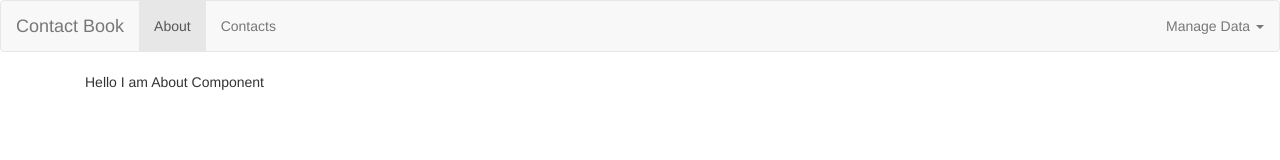
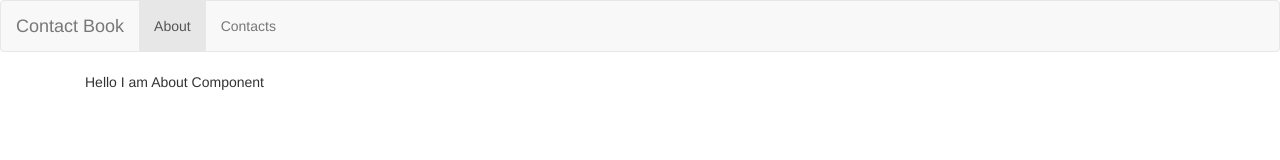
Before and after one commit to MarkoCvrljak/Contact-Book-App, an Angular app: page /about in a window 1280 px wide. Shown: the top 160 px of the page. Built offline with nearby package versions, Linux system fonts and the light colour scheme.

Commit message:
removing some unused buttons on header

```diff
--- a/src/app/header/header.component.html
+++ b/src/app/header/header.component.html
@@ -9,15 +9,7 @@
             <li routerLinkActive="active"><a routerLink="/about">About</a></li>
             <li routerLinkActive="active" (click)="getContacts()"><a routerLink="/contact">Contacts</a></li>
         </ul>
-        <ul class="nav navbar-nav navbar-right">
-          <li class="dropdown" appDropdown>
-            <a style="cursor: pointer;" class="dropdown-toggle" role="button">Manage Data <span class="caret"></span></a>
-            <ul class="dropdown-menu">
-              <li><a style="cursor: pointer;" (click)="saveToLocal()">Save Data</a></li>
-              <li><a style="cursor: pointer;" (click)="getFromLocal()">Get Data</a></li>
-            </ul>
-          </li>
-        </ul>
+
       </div>
     </div>
   </nav>
```
